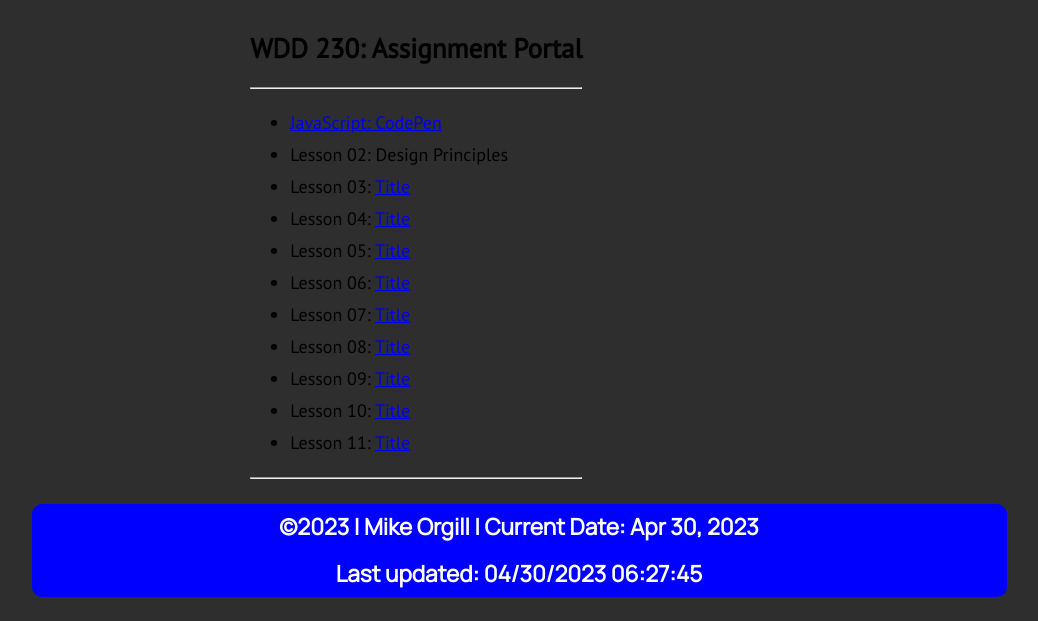
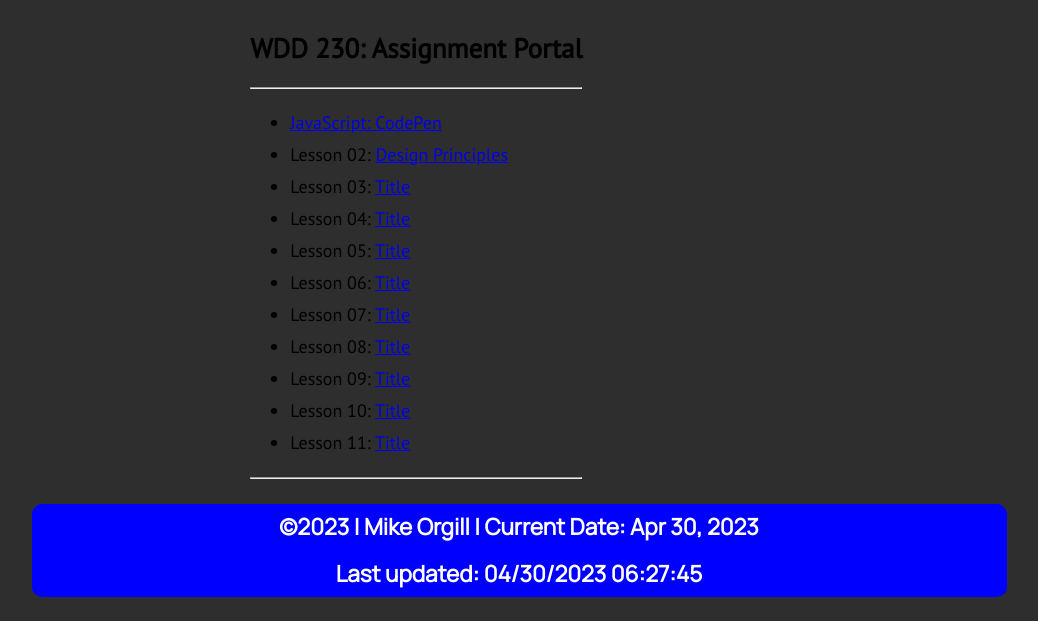
Before and after one commit to mikeorgill/wdd230, a plain HTML site: page index.html in a window 1280 px wide. Shown: the part 292-913 px from the top of the page, without its empty margins (121-1159 px from the left). Drawn offline with Linux system fonts and the light colour scheme.

Commit message:
Fix index lesson 2 had title at the end

```diff
--- a/index.html
+++ b/index.html
@@ -28,7 +28,7 @@
         <hr>
         <ul>
         <li class="CodePen"><a href='https://codepen.io/mikeorgill/pen/OJBbPjQ'>JavaScript: CodePen</a></li>
-        <li class="Lesson2">Lesson 02: Design Principles<a href='lesson2.html'></a></li>
+        <li class="Lesson2">Lesson 02: <a href='lesson2.html'>Design Principles</a></li>
         <li class="Lesson3">Lesson 03: <a href='lesson3.html'>Title</a></li>
         <li class="Lesson4">Lesson 04: <a href='lesson4.html'>Title</a></li>
         <li class="Lesson5">Lesson 05: <a href='lesson5.html'>Title</a></li>
```
